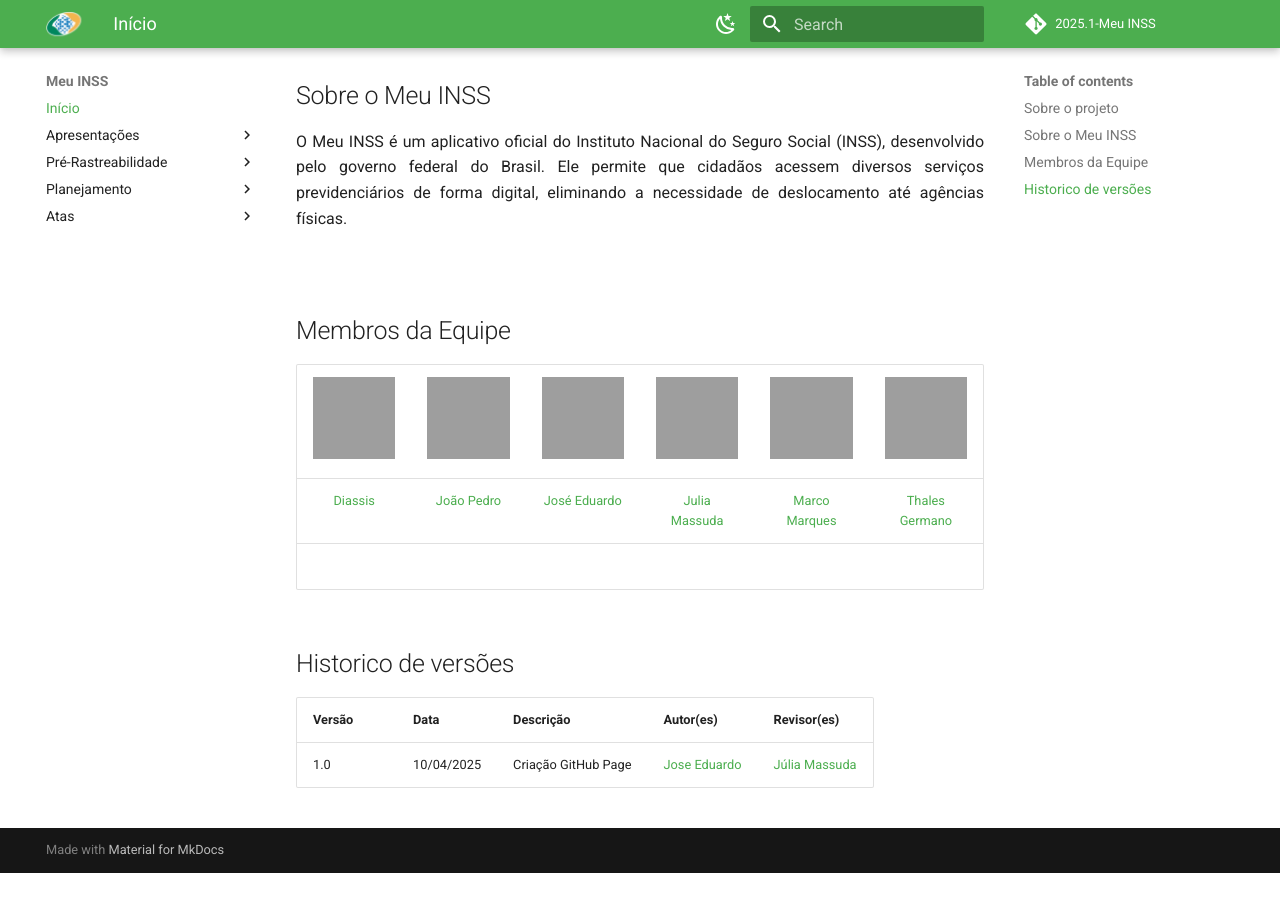
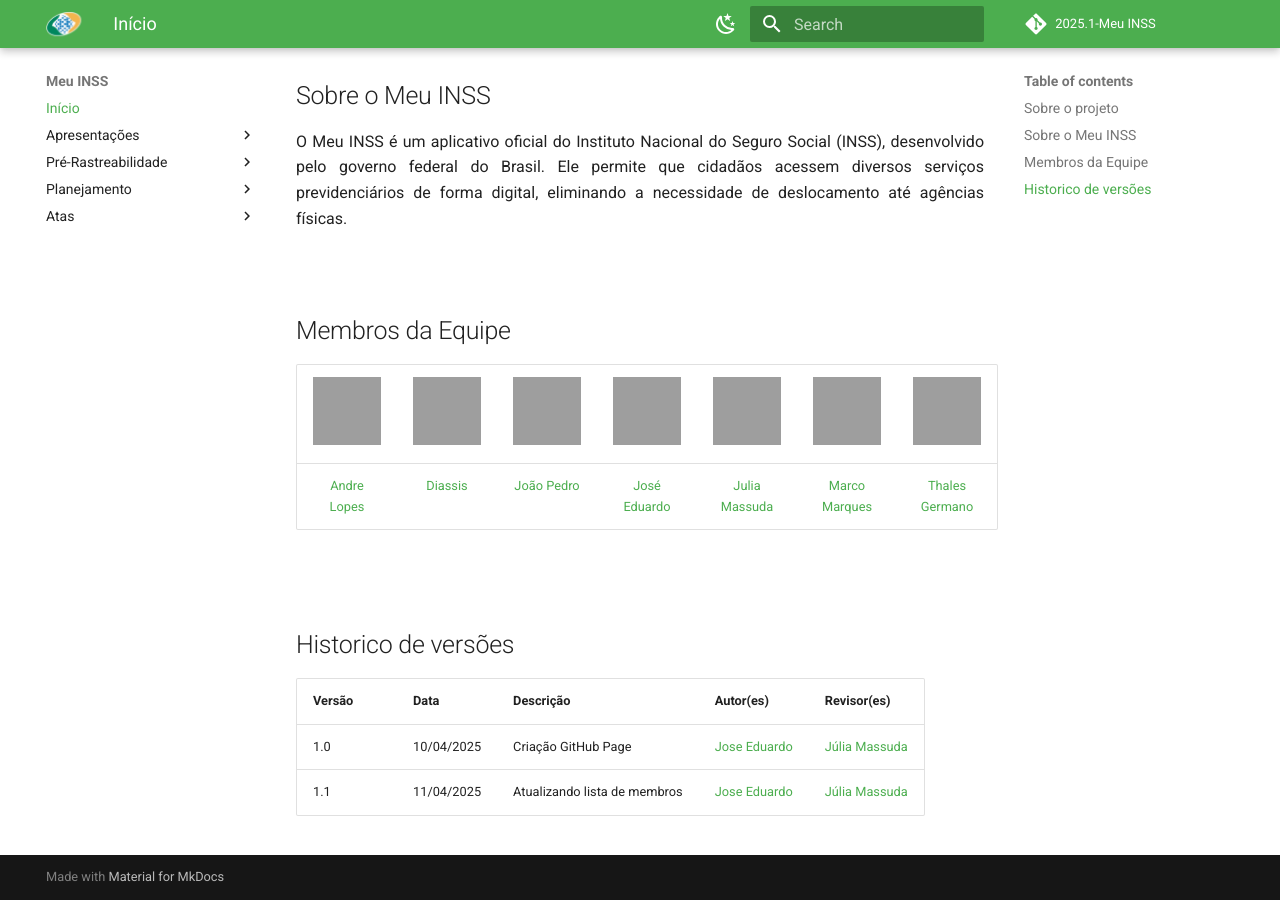
Before and after one commit to Requisitos-de-Software/2025.1-Meu-INSS, an MkDocs documentation site: the page built from docs/index.md, in a window 1280 px wide and 900 px high, scrolled down 642 px. Built offline with MkDocs 1.6.1 and Material for MkDocs 9.7.7, drawn with Linux system fonts in a browser that asks for light colours; comment, search, counter and statistics services are not loaded; before the commit the page ends 1515 px from its top, so only the background shows below that; grey boxes are pictures that could not be loaded.

Commit message:
atualizando lista de membros - gh-pages

```diff
--- a/docs/index.md
+++ b/docs/index.md
@@ -18,9 +18,10 @@
 
 ## Membros da Equipe
 
-| [![](https://avatars.githubusercontent.com/Diaxiz)](https://github.com/Diaxiz) | [![](https://avatars.githubusercontent.com/JpRodrigues2)](https://github.com/JpRodrigues2) | [![](https://avatars.githubusercontent.com/jevprado)](https://github.com/jevprado) | [![](https://avatars.githubusercontent.com/JuliaReis18)](https://github.com/JuliaReis18) | [![](https://avatars.githubusercontent.com/marcomarquesdc)](https://github.com/marcomarquesdc) | [![](https://avatars.githubusercontent.com/thalesgvl)](https://github.com/thalesgvl) |
-|:-------------------------------------------------------------:|:-----------------------------------------------------------:|:-----------------------------------------------------------:|:-----------------------------------------------------------:|:-----------------------------------------------------------:|:-----------------------------------------------------------:|
-| [Diassis](https://github.com/Diaxiz) | [João Pedro](https://github.com/JpRodrigues2) | [José Eduardo](https://github.com/jevprado) | [Julia Massuda](https://github.com/JuliaReis18) | [Marco Marques](https://github.com/marcomarquesdc) | [Thales Germano](https://github.com/thalesgvl) |
+| [![](https://avatars.githubusercontent.com/andrewslopes)](https://github.com/Diaxiz) | [![](https://avatars.githubusercontent.com/Diaxiz)](https://github.com/Diaxiz) | [![](https://avatars.githubusercontent.com/JpRodrigues2)](https://github.com/JpRodrigues2) | [![](https://avatars.githubusercontent.com/jevprado)](https://github.com/jevprado) | [![](https://avatars.githubusercontent.com/JuliaReis18)](https://github.com/JuliaReis18) | [![](https://avatars.githubusercontent.com/marcomarquesdc)](https://github.com/marcomarquesdc) | [![](https://avatars.githubusercontent.com/thalesgvl)](https://github.com/thalesgvl) |
+|:-------------------------------------------------------------:|:-------------------------------------------------------------:|:-----------------------------------------------------------:|:-----------------------------------------------------------:|:-----------------------------------------------------------:|:-----------------------------------------------------------:|:-----------------------------------------------------------:|
+| [Andre Lopes](https://github.com/andrewslopes) | [Diassis](https://github.com/Diaxiz) | [João Pedro](https://github.com/JpRodrigues2) | [José Eduardo](https://github.com/jevprado) | [Julia Massuda](https://github.com/JuliaReis18) | [Marco Marques](https://github.com/marcomarquesdc) | [Thales Germano](https://github.com/thalesgvl) |
+
 <br>
 
 ## Historico de versões
@@ -28,3 +29,4 @@
 Versão |   Data  | Descrição | Autor(es) | Revisor(es)
 ------ | ---- | ------ | ---------- | ----------
 1.0 | 10/04/2025 | Criação GitHub Page | [Jose Eduardo](https://github.com/jevprado) |[Júlia Massuda](https://github.com/JuliaReis18)
+1.1 | 11/04/2025 | Atualizando lista de membros | [Jose Eduardo](https://github.com/jevprado) |[Júlia Massuda](https://github.com/JuliaReis18)
```
